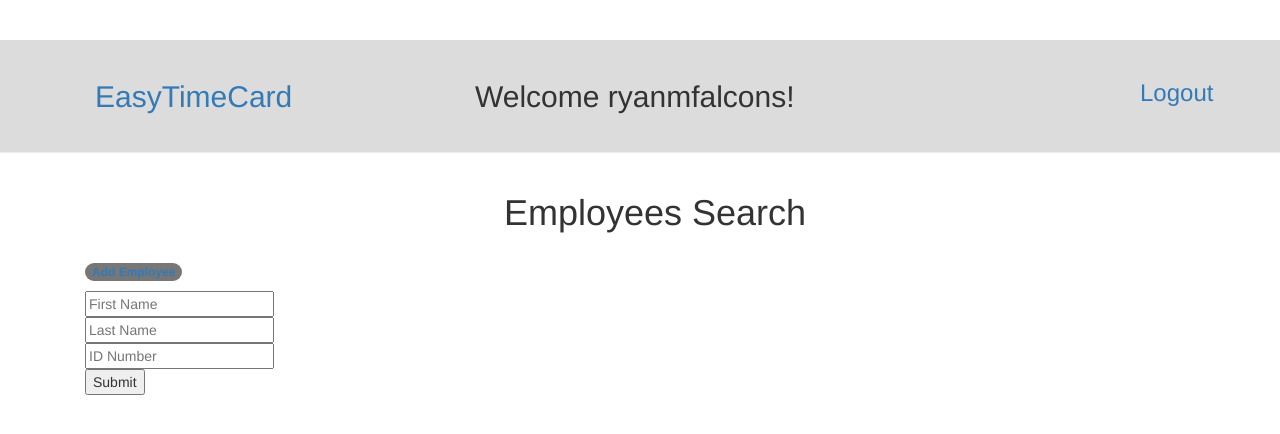
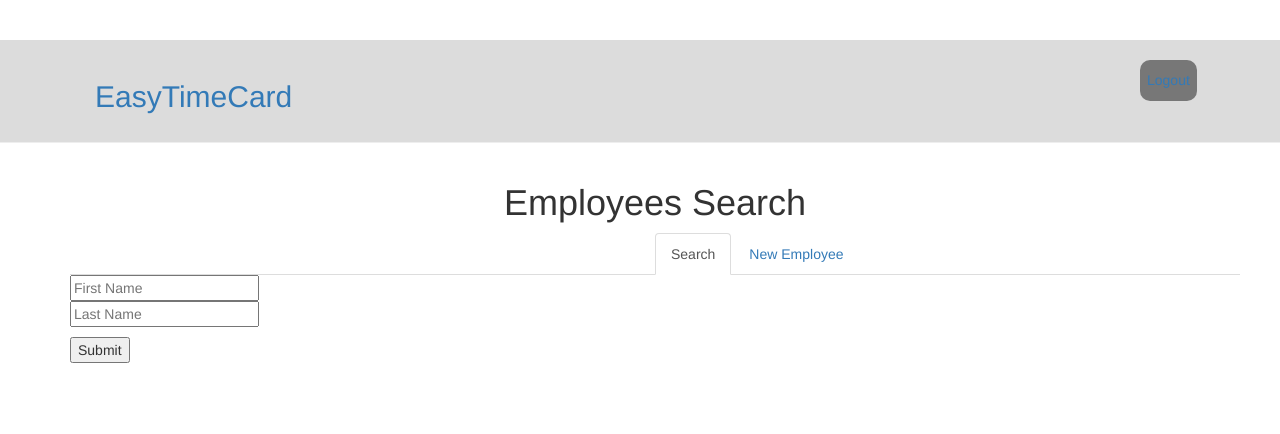
Before and after one commit to Hapa1/CMPE172Project, a Django app: page /dashboard in a window 1280 px wide. Shown: the top 434 px of the page. Run offline with Django 3.2, Linux system fonts and the light colour scheme; the visitor is signed in with stand-in values (Sample User, id 1); some libraries are stand-ins or nearby versions.

Commit message:
changed frontend

```diff
--- a/Assets/js/ajax.js
+++ b/Assets/js/ajax.js
@@ -4,7 +4,6 @@ $(function(){
 
         $.ajax({
             type: "POST",
-            url: "/articles/search/",
             data: {
                 'search_text' : $('#search').val(),
                 'csrfmiddlewaretoken' : $("input[name=csrfmiddlewaretoken]").val()
--- a/login/templates/login/base.html
+++ b/login/templates/login/base.html
@@ -44,8 +44,8 @@
     <div class="fb-profile" >
 
 
-           <div class="col-sm-4" ><h2><a href="/dashboard#">EasyTimeCard</a><h2></div>
-           <div class="col-sm-7" > <h2>Welcome ryanmfalcons! </h2></div> <div class="col-sm-1"><h3><a style="width:20%;" href="/logout">Logout</a></h3></div>
+           <div class="col-sm-4" ><h2><span ><a href="/dashboard#">EasyTimeCard</a><h2></div></h2>
+           <div class="col-sm-7" > <h2></h2></div> <div class="col-sm-1" ><span class="badge badge-light"><h5><a style="width:20%;" href="/logout">Logout</a></h5></span></div></span>
             <div class="col-sm-2" ><h2><bold></bold></h2></div>
 
         </div>
--- a/login/templates/login/dashboard.html
+++ b/login/templates/login/dashboard.html
@@ -9,10 +9,18 @@
 
   <div class="col-lg-6">
 
-   <div class="employee_new">
-   <p><h3><span class="badge badge-primary"><a href="{% url 'employee_new'%}" >Add Employee</a></span></h3><p>
    </div>
-   <div class="input-group">
+   <ul class="nav nav-tabs">
+    <li class="active"><a data-toggle="tab" href="#home">Search</a></li>
+    <li><a href="{% url 'employee_new'%}">New Employee</a></li>
+
+
+   </ul>
+  <div class="input-group">
+    <div class="tab-content">
+      <div id="home" class="tab-pane fade in active">
+
+
         {% csrf_token %}
 
         <div class="First Name">
@@ -22,41 +30,21 @@
         <div class="Last Name">
           <input type="text" placeholder="Last Name" id="search_last" class="search"/>
         </div>
-        <div class="ID">
-          <input type="text" placeholder="ID Number" id="search_id" class="search"/>
-        </div>
-        <!--<div class="Gender">
-          <input type="radio" name="gender" id="search_gender" value="M" checked class="search"/>Male<br>
-          <input type="radio" name="gender" id="search_gender" value="F" class="search"/>Female<br>
 
-        </div>-->
-
+        <p>
         <div class="Submit Button">
         <button type="button" id="button" class="button">Submit</button>
         </div>
+        </p>
         <ul id="search-results">
 
         </ul>
+      </div>
 
-   <!--   <div class="input-group-btn">
-        <button type="button" class="btn btn-default dropdown-toggle" data-toggle="dropdown" aria-haspopup="true" aria-expanded="false">Name <span class="caret"></span></button>
-        <ul class="dropdown-menu">
-    {#          <li><a href="#">Name</a></li>#}
-          <li><a href="#">Employee ID</a></li>
-        </ul>
-      </div><!-- /btn-group -->
-    <!--  <input type="text" class="form-control" aria-label="...">
-      <span class="input-group-btn">
-        <button class="btn btn-default" type="button">
-            <span class="glyphicon glyphicon-search" aria-hidden="true">
 
-            </span>
-        </button>
-      </span>
-    </div><!-- /input-group -->
-  </div><!-- /.col-lg-6 -->
-
-</div><!-- /.row -->
+    </div>
+  </div>
+</div>
 
 </div>
 {% endblock %}
--- a/login/templates/login/salary_new.html
+++ b/login/templates/login/salary_new.html
@@ -1,7 +1,7 @@
 {% extends 'login/base.html' %}
 
 {% block content %}
-    <h1>New</h1>
+    <h1></h1>
     <form method="POST" action='' encttype='multipart/form-data'class="post-form">{% csrf_token %}
         {{ form.as_p }}
         <button type="submit" class="save btn btn-default">Save</button>
--- a/login/urls.py
+++ b/login/urls.py
@@ -10,6 +10,7 @@ urlpatterns = [
     url(r'^', include('social_django.urls', )),
     url(r'^employee_profile/(?P<pk>\d+)/$', views.employee_profile ,name='profile'),
     url(r'^search', views.search_employees),
+    url(r'^id_search', views.search_id),
     url(r'^employee_profile/(?P<pk>\d+)/salary_new/$', views.salary_new ,name='salary_new'),
     url(r'^employee_profile/(?P<pk>\d+)/employee_new/$', views.deptemp_new ,name='deptemp_new'),
     url(r'^employee_profile/(?P<pk>\d+)/manager_new/$', views.manager_new ,name='manager_new'),
--- a/login/views.py
+++ b/login/views.py
@@ -39,30 +39,34 @@ def dashboard(request):
     #})
 
 def search_employees(request):
-    #E_list = SearchQuerySet().autocomplete(content_auto=request.POST.get('search_text', ''))
-    #return render_to_response('ajax_search.html', {'Employees': E_list})
     if request.method == "POST":
-
         search_text_first = request.POST['search_text_first']
         search_text_last = request.POST['search_text_last']
-        search_id = (request.POST['search_id'])
     else:
         search_text_first = ''
         search_text_last = ''
-        search_id = ''
+
     employee_list = Employees.objects.order_by('last_name')
+    print ("hi!!!")
 
-    for employee in employee_list:
-        employee.first_name = employee.first_name.lower()
-
-    employees_lower =  employee_list.filter(first_name__contains=search_text_first) & employee_list.filter(last_name__contains=search_text_last) & employee_list.filter(emp_id__contains=search_id)
-    top10 = employees_lower[:20]
+    employees_lower = employee_list.filter(first_name__contains=search_text_first) & employee_list.filter(last_name__contains=search_text_last)
+    top10 = employees_lower[:25]
 
     return render_to_response('login/ajax_search.html',{
         'employees' : top10,
-        'search_text_first' : search_text_first,
-        'search_text_last' : search_text_last,
+        },)
 
+def search_id(request):
+    if request.method == "POST":
+        search_id = request.POST['search_text_id']
+    else:
+        search_id = 0
+
+    employee_list = Employees.objects.all()
+    employee = employee_list.filter(emp_id__exact=search_id)
+
+    return render_to_response('login/ajax_search.html',{
+        'employees' : employee,
         },)
 
 def employees_list(request):
--- a/users/models.py
+++ b/users/models.py
@@ -32,7 +32,7 @@ class Employees(models.Model):
     birth_date = models.DateField()
     first_name = models.CharField(max_length=14, blank=True)
     last_name = models.CharField(max_length=16, blank=True)
-    gender = models.TextField(blank=True)
+    gender = models.TextField(blank=True, max_length=1)
     hire_date = models.DateField(default=timezone.now)
 
     def __str__(self):
```
Also changed, not shown: other parts of login/templates/login/base.html (+1 -1 lines), login/templates/login/ajax_search.html (+9 -9 lines), users/migrations/0002_auto_20180510_2033.py (added).
